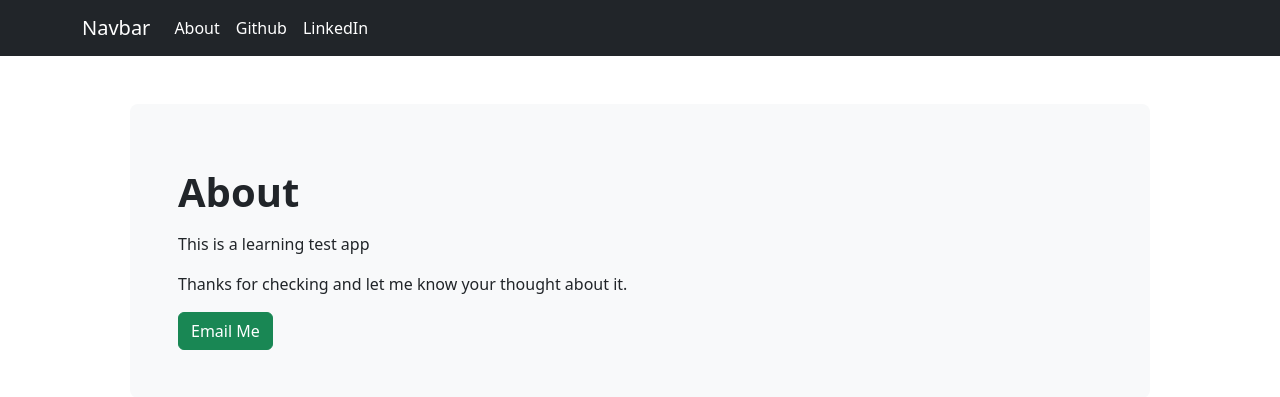
After one commit to Hiwa2719/site_project, a Django app: template blog/templates/blog/about.html in a window 1280 px wide. The commit adds this page. Shown: the top 397 px of the page. Run offline with Django 4.2, Linux system fonts and the light colour scheme; the template is opened without the code that fills it, so the values that code supplies are empty; some libraries are stand-ins or nearby versions.

Commit message:
some changes to base.html and adding about page

```diff
--- /dev/null
+++ b/blog/templates/blog/about.html
@@ -0,0 +1,13 @@
+{% extends 'base.html' %}
+
+
+{% block content %}
+    <div class="container">
+        <div class="m-5 p-5 bg-light rounded-3">
+            <h1 class="my-3"><strong>About</strong></h1>
+            <p>This is a learning test app</p>
+            <p class="my-3">Thanks for checking and let me know your thought about it.</p>
+            <a href="mailto:hiahmadyan@gmail.com" class="btn btn-success">Email Me</a>
+        </div>
+    </div>
+{% endblock %}
--- a/blog/views.py
+++ b/blog/views.py
@@ -20,4 +20,4 @@ class PostCreateView(CreateView):
 
 
 class AboutView(TemplateView):
-    pass
+    template_name = 'blog/about.html'
--- a/templates/base.html
+++ b/templates/base.html
@@ -3,12 +3,12 @@
 <html lang="en">
 <head>
     <meta charset="UTF-8">
-    <title>Site Code</title>
+    <title>{% block title %}{% endblock %}</title>
     <link rel="stylesheet" href="{% static 'css/bootstrap.css' %}">
 </head>
 <body>
-<nav class="navbar navbar-expand-lg navbar-light bg-light">
-    <div class="container-fluid">
+<nav class="navbar navbar-expand-lg navbar-dark bg-dark">
+    <div class="container">
         <a class="navbar-brand" href="#">Navbar</a>
         <button class="navbar-toggler" type="button" data-bs-toggle="collapse" data-bs-target="#navbarSupportedContent"
                 aria-controls="navbarSupportedContent" aria-expanded="false" aria-label="Toggle navigation">
@@ -16,9 +16,6 @@
         </button>
         <div class="collapse navbar-collapse" id="navbarSupportedContent">
             <ul class="navbar-nav me-auto mb-2 mb-lg-0">
-                <li class="nav-item">
-                    <a class="nav-link active" aria-current="page" href="#">My Blog</a>
-                </li>
                 <li class="nav-item">
                     <a class="nav-link active" aria-current="page" href="{% url 'blog:about' %}">About</a>
                 </li>
```
